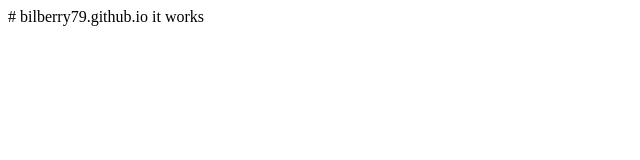
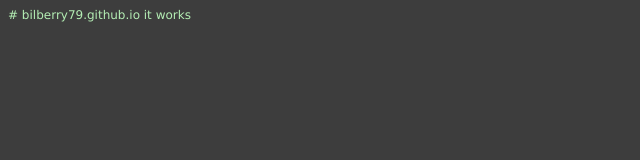
Before and after one commit to bilberry79/bilberry79.github.-Io, a plain HTML site: page index.html in a window 1280 px wide. Shown: the whole page, without its empty margins (0-640 px from the left). Drawn offline with Linux system fonts and the light colour scheme.

Commit message:
Update index.html

```diff
--- a/index.html
+++ b/index.html
@@ -2,7 +2,7 @@
 <html>
 <head>
 	<title>Bilberry79</title>
-	<link rel="stylesheet" media="screen" href="/styles.css">
+	<link rel="stylesheet" media="screen" href="/style.css">
 </head>
    <body>
     # bilberry79.github.io
```
